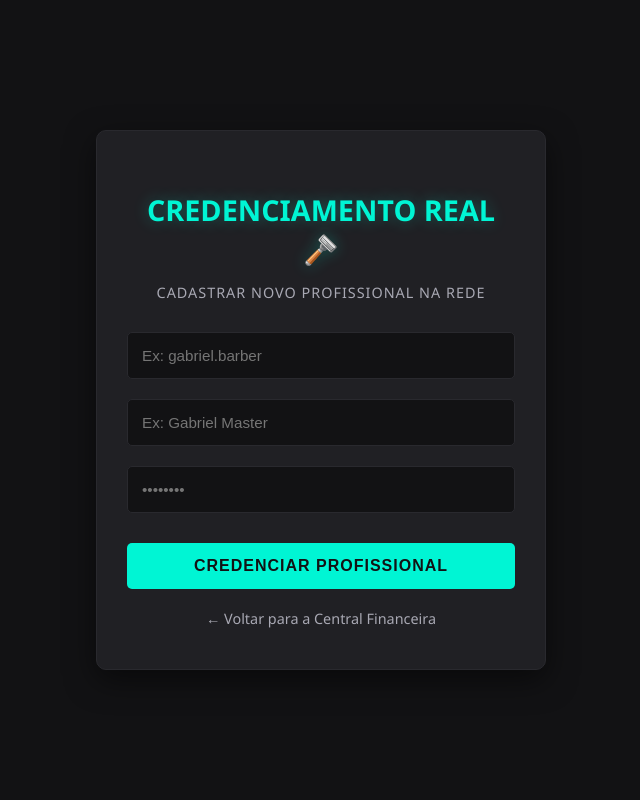
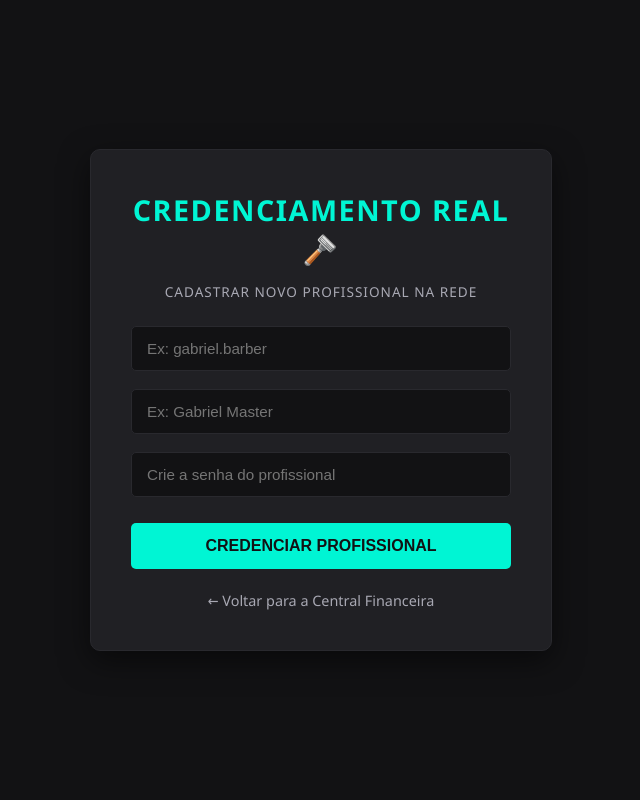
Before and after one commit to Conceicao-creator/barbershop-premium, a Django app: page /cadastrar-barbeiro/ in a window 1280 px wide. Shown: the whole page, without its empty margins (319-959 px from the left). Run offline with Django 5.2, Linux system fonts and the light colour scheme.

Commit message:
feat: corrige campo de senha no credenciamento e adiciona lista suspensa de cupons no checkout

```diff
--- a/barbershop_server/urls.py
+++ b/barbershop_server/urls.py
@@ -204,6 +204,8 @@ def pagina_checkout(request):
             'msg_cupom_sucesso': msg_cupom_sucesso,
             'msg_cupom_erro': msg_cupom_erro,
             'lista_barbeiros': User.objects.filter(is_staff=True).exclude(username='maria'),
+            'cupons_ativos': CupomDesconto.objects.filter(ativo=True).exclude(codigo='').order_by('codigo')
+
         }
 
         if request.method == 'POST' and 'finalizar_agendamento' in request.POST:
--- a/templates/cadastro_barbeiro.html
+++ b/templates/cadastro_barbeiro.html
@@ -4,57 +4,144 @@
 <head>
     <meta charset="UTF-8">
     <meta name="viewport" content="width=device-width, initial-scale=1.0">
-    <title>BarberShop Imperial | Credenciamento</title>
+    <title>BarberShop Imperial | Credenciamento Real</title>
     <style>
-        body { background-color: #121214; color: #FFFFFF; font-family: 'Segoe UI', sans-serif; display: flex; flex-direction: column; align-items: center; justify-content: center; min-height: 100vh; margin: 0; padding: 20px; box-sizing: border-box; }
-        .box-cadastro { background-color: #202024; border: 1px solid #29292e; border-radius: 10px; padding: 40px 30px; width: 100%; max-width: 450px; box-shadow: 0 10px 30px rgba(0,0,0,0.5); text-align: center; box-sizing: border-box; }
-        .titulo-neon { font-size: 1.8rem; color: #00F5D4; font-weight: 800; text-transform: uppercase; text-shadow: 0 0 15px rgba(0, 245, 212, 0.3); margin-bottom: 5px; }
-        .subtitulo { color: #A8A8B3; font-size: 0.9rem; margin-bottom: 30px; text-transform: uppercase; letter-spacing: 1px; }
-        .campo-grupo { margin-bottom: 20px; text-align: left; position: relative; width: 100%; box-sizing: border-box; }
-        .campo-input { width: 100%; background-color: #121214; border: 1px solid #29292e; border-radius: 5px; padding: 14px; color: #FFFFFF; font-size: 0.95rem; box-sizing: border-box; transition: border-color 0.3s; }
-        .campo-input:focus { border-color: #00F5D4; outline: none; }
-        .botao-cadastrar { width: 100%; background-color: #00F5D4; border: none; color: #121214; border-radius: 5px; padding: 14px; font-size: 1rem; font-weight: bold; text-transform: uppercase; letter-spacing: 1px; cursor: pointer; transition: all 0.3s; margin-top: 10px; }
-        .botao-cadastrar:hover { box-shadow: 0 0 15px rgba(0,245,212,0.4); background-color: #00e6c4; }
-        .alert-sucesso { color: #00F5D4; background-color: rgba(0, 245, 212, 0.1); border: 1px solid #00F5D4; padding: 12px; border-radius: 5px; font-size: 0.9rem; font-weight: bold; margin-bottom: 20px; text-align: center; }
-        .alert-erro { color: #FF6B6B; background-color: rgba(255, 107, 107, 0.1); border: 1px solid #FF6B6B; padding: 12px; border-radius: 5px; font-size: 0.9rem; font-weight: bold; margin-bottom: 20px; text-align: center; }
-        .link-voltar { display: inline-block; margin-top: 20px; color: #A8A8B3; text-decoration: none; font-size: 0.9rem; transition: color 0.3s; }
+        body {
+            background-color: #121214;
+            color: #FFFFFF;
+            font-family: 'Segoe UI', Tahoma, Geneva, Verdana, sans-serif;
+            display: flex;
+            align-items: center;
+            justify-content: center;
+            min-height: 100vh;
+            margin: 0;
+            padding: 20px;
+            box-sizing: border-box;
+        }
+        .card-credenciamento {
+            background-color: #202024;
+            padding: 40px;
+            border-radius: 10px;
+            width: 100%;
+            max-width: 380px;
+            box-shadow: 0 10px 30px rgba(0, 0, 0, 0.5);
+            border: 1px solid #29292e;
+            text-align: center;
+        }
+        .titulo-neon {
+            font-size: 1.8rem;
+            color: #00F5D4;
+            margin: 0 0 8px 0;
+            font-weight: 800;
+            text-transform: uppercase;
+            letter-spacing: 1.5px;
+        }
+        .subtitulo {
+            color: #A8A8B3;
+            font-size: 0.85rem;
+            text-transform: uppercase;
+            letter-spacing: 1px;
+            margin-bottom: 25px;
+        }
+        .campo-grupo {
+            margin-bottom: 18px;
+            text-align: left;
+        }
+        .campo-input {
+            width: 100%;
+            padding: 13px 15px;
+            border-radius: 5px;
+            border: 1px solid #29292e;
+            background-color: #121214;
+            color: #FFFFFF;
+            font-size: 0.95rem;
+            box-sizing: border-box;
+            transition: border-color 0.3s ease;
+        }
+        .campo-input:focus {
+            outline: none;
+            border-color: #00F5D4;
+        }
+        .botao-cadastrar {
+            width: 100%;
+            background-color: #00F5D4;
+            color: #121214;
+            border: none;
+            padding: 14px;
+            font-size: 1rem;
+            font-weight: bold;
+            text-transform: uppercase;
+            border-radius: 5px;
+            cursor: pointer;
+            margin-top: 8px;
+            transition: all 0.3s ease;
+        }
+        .botao-cadastrar:hover {
+            box-shadow: 0 0 20px rgba(0, 245, 212, 0.6);
+        }
+        .alerta-sucesso {
+            background-color: rgba(0, 245, 212, 0.1);
+            color: #00F5D4;
+            border: 1px solid #00F5D4;
+            padding: 12px;
+            border-radius: 5px;
+            margin-bottom: 18px;
+            font-size: 0.9rem;
+            font-weight: bold;
+        }
+        .alerta-erro {
+            background-color: rgba(255, 107, 107, 0.1);
+            color: #FF6B6B;
+            border: 1px solid #FF6B6B;
+            padding: 12px;
+            border-radius: 5px;
+            margin-bottom: 18px;
+            font-size: 0.9rem;
+        }
+        .link-voltar {
+            display: block;
+            margin-top: 22px;
+            color: #A8A8B3;
+            text-decoration: none;
+            font-size: 0.9rem;
+        }
         .link-voltar:hover { color: #00F5D4; }
     </style>
 </head>
 <body>
-    <div class="box-cadastro">
-        <h1 class="titulo-neon">Credenciamento Real 🪒</h1>
-        <p class="subtitulo">Cadastrar Novo Profissional na Rede</p>
+
+    <div class="card-credenciamento">
+        <h2 class="titulo-neon">Credenciamento Real 🪒</h2>
+        <p class="subtitulo">Cadastrar novo profissional na rede</p>
 
         {% if msg_sucesso %}
-            <div class="alert-sucesso">{{ msg_sucesso }}</div>
+            <div class="alerta-sucesso">{{ msg_sucesso }}</div>
         {% endif %}
-        {% if msg_alerta %}
-            <div class="alert-erro">{{ msg_alerta }}</div>
+        {% if msg_erro %}
+            <div class="alerta-erro">{{ msg_erro }}</div>
         {% endif %}
 
         <form method="POST" action="">
             {% csrf_token %}
 
             <div class="campo-grupo">
-                <label for="id_username" style="display: none;">Username</label>
-                <input type="text" id="id_username" name="username" class="campo-input" placeholder="Ex: gabriel.barber" autocomplete="new-password" required>
+                <input type="text" name="username" class="campo-input" placeholder="Ex: gabriel.barber" autocomplete="off" required>
             </div>
 
             <div class="campo-grupo">
-                <label for="first_name" style="display: none;">Nome Completo</label>
-                <input type="text" id="first_name" name="first_name" class="campo-input" placeholder="Ex: Gabriel Master" autocomplete="off" required>
+                <input type="text" name="first_name" class="campo-input" placeholder="Ex: Gabriel Master" autocomplete="off" required>
             </div>
 
             <div class="campo-grupo">
-                <label for="password" style="display: none;">Senha</label>
-                <input type="password" id="password" name="password" class="campo-input" placeholder="••••••••" autocomplete="new-password" required>
+                <input type="password" name="password" class="campo-input" placeholder="Crie a senha do profissional" autocomplete="new-password" required>
             </div>
+
 
             <button type="submit" class="botao-cadastrar">Credenciar Profissional</button>
         </form>
 
         <a href="/central-lucros/" class="link-voltar">← Voltar para a Central Financeira</a>
     </div>
+
 </body>
 </html>
--- a/templates/login.html
+++ b/templates/login.html
@@ -141,6 +141,7 @@
 
         <a href="/cadastro/" class="link-alternativo">Não tem uma conta? Cadastre-se aqui</a>
         <a href="/" class="link-voltar">← Voltar para a entrada</a>
+        {% if cupons_ativos %} ... {% endif %}
 
     </div>
     <script>
```
Also changed, not shown: templates/checkout.html (+9 -1 lines), db.sqlite3.
